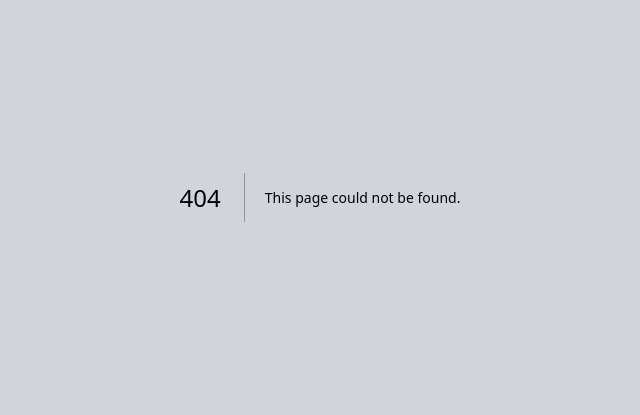
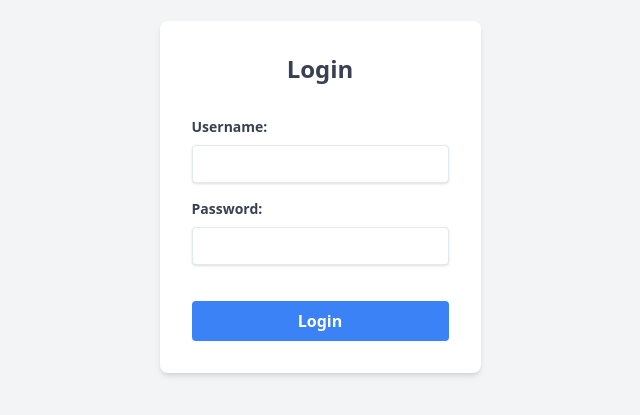
Before and after one commit to danburonline/sae-specials-lectures, a Next.js app in the folder apps/web/: page /example in a window 1280 px wide. Before the commit this address had no page. Shown: the part 203-618 px from the top of the page, without its empty margins (320-960 px from the left). Built offline with nearby package versions, Linux system fonts and the light colour scheme.

Commit message:
Add server-side actions and debugger config

```diff
--- /dev/null
+++ b/apps/web/src/app/example/actions.ts
@@ -0,0 +1,5 @@
+'use server'
+
+export async function handleLogin() {
+  console.log('Hello world')
+}
--- /dev/null
+++ b/apps/web/src/app/example/page.tsx
@@ -0,0 +1,35 @@
+'use client'
+
+import { handleLogin } from './actions'
+
+export default function ExamplePage() {
+  return (
+    <main className="h-screen flex justify-center items-center bg-gray-100">
+      <form action={handleLogin} className="bg-white p-8 rounded-lg shadow-md min-w-[300px]">
+        <h2 className="text-2xl font-semibold text-center text-gray-700 mb-8">Login</h2>
+        <div className="mb-4">
+          <label className="block text-gray-700 text-sm font-bold mb-2">Username:</label>
+          <input
+            type="text"
+            name="username"
+            className="shadow appearance-none border rounded w-full py-2 px-3 text-gray-700 leading-tight focus:outline-none focus:shadow-outline"
+          />
+        </div>
+        <div className="mb-6">
+          <label className="block text-gray-700 text-sm font-bold mb-2">Password:</label>
+          <input
+            type="password"
+            name="password"
+            className="shadow appearance-none border rounded w-full py-2 px-3 text-gray-700 mb-3 leading-tight focus:outline-none focus:shadow-outline"
+          />
+        </div>
+        <button
+          type="submit"
+          className="bg-blue-500 hover:bg-blue-700 text-white font-bold py-2 px-4 rounded focus:outline-none focus:shadow-outline w-full"
+        >
+          Login
+        </button>
+      </form>
+    </main>
+  )
+}
```
Also changed, not shown: apps/web/.eslintrc.js.
